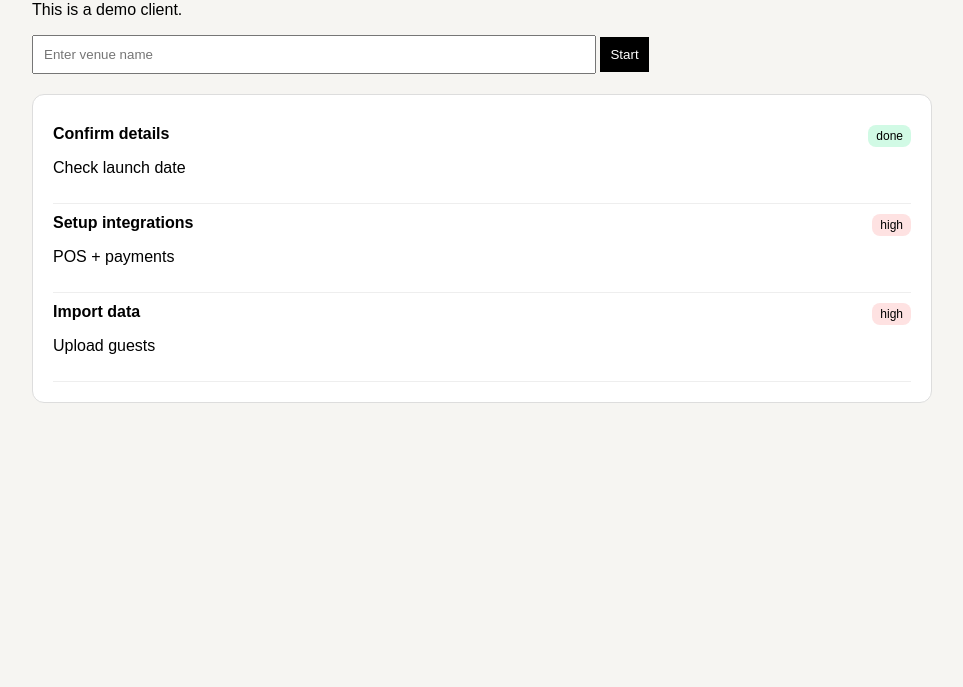
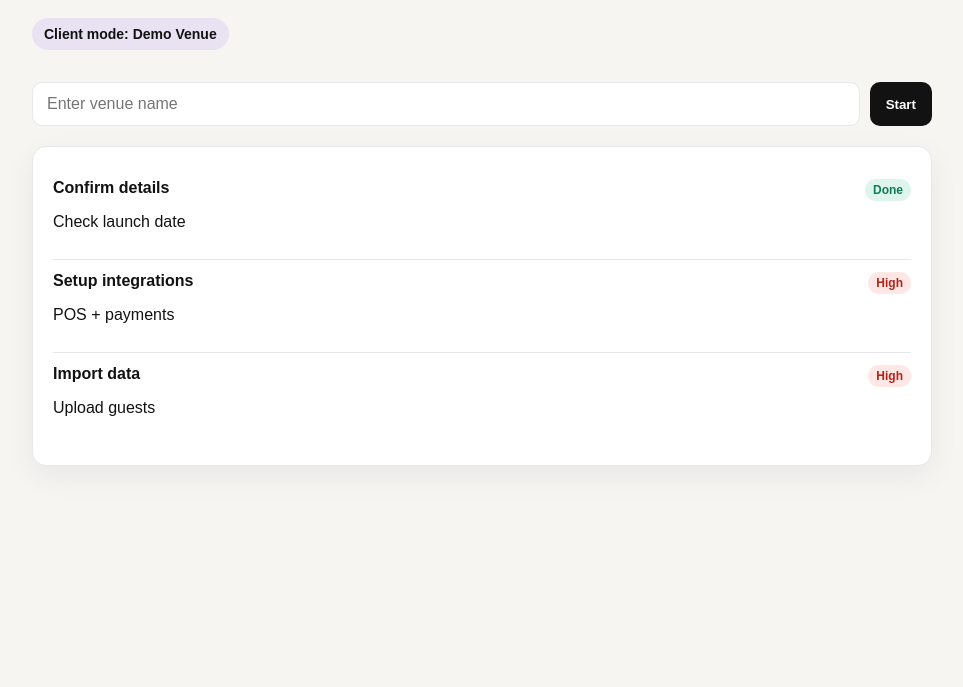
Before and after one commit to rajmarkandoo-dot/onboarding, a plain HTML site: page index.html in a window 1280 px wide. Shown: the part 113-800 px from the top of the page, without its empty margins (158-1121 px from the left). Drawn offline with Linux system fonts and the light colour scheme.

Commit message:
Update index.html

```diff
--- a/index.html
+++ b/index.html
@@ -6,11 +6,27 @@
 <title>SevenRooms | Client Onboarding</title>
 
 <style>
+  :root {
+    --bg: #f6f5f2;
+    --card: #ffffff;
+    --text: #121212;
+    --muted: #6b7280;
+    --line: #e5e7eb;
+    --brand: #7a3ef0;
+    --brand-2: #ff6b5d;
+    --good: #2fbf8f;
+    --warn: #f2b84b;
+    --danger: #ff6b5d;
+  }
+
+  * { box-sizing: border-box; }
+
   body {
     font-family: Arial, sans-serif;
-  background: #f6f5f2;
+    background: var(--bg);
     margin: 0;
     padding: 40px;
+    color: var(--text);
   }
 
   .container {
@@ -19,72 +35,126 @@ body {
   }
 
   h1 {
-  margin-bottom: 10px;
+    margin: 0 0 10px;
+    font-size: 40px;
+    letter-spacing: -0.03em;
+  }
+
+  .subtle {
+    margin: 0 0 18px;
+    color: var(--muted);
+  }
+
+  .chip {
+    display: inline-block;
+    padding: 8px 12px;
+    border-radius: 999px;
+    background: rgba(122, 62, 240, 0.10);
+    color: var(--text);
+    font-size: 14px;
+    font-weight: bold;
+    margin-bottom: 18px;
   }
 
   .card {
-  background: white;
+    background: var(--card);
     padding: 20px;
-  border-radius: 12px;
+    border-radius: 14px;
     margin-top: 20px;
-  border: 1px solid #ddd;
+    border: 1px solid var(--line);
+    box-shadow: 0 10px 30px rgba(18, 18, 18, 0.06);
   }
 
   .step {
-  border-bottom: 1px solid #eee;
-  padding: 10px 0;
+    border-bottom: 1px solid var(--line);
+    padding: 12px 0;
+  }
+
+  .step:last-child {
+    border-bottom: none;
+  }
+
+  .step strong {
+    display: block;
+    margin-bottom: 6px;
   }
 
   .badge {
     float: right;
     font-size: 12px;
     padding: 4px 8px;
-  border-radius: 8px;
+    border-radius: 999px;
+    font-weight: bold;
+    text-transform: capitalize;
   }
 
-.done { background: #d1fae5; }
-.high { background: #fee2e2; }
-.medium { background: #fef3c7; }
+  .done { background: rgba(47, 191, 143, 0.16); color: #117a58; }
+  .high { background: rgba(255, 107, 93, 0.16); color: #b42318; }
+  .medium { background: rgba(242, 184, 75, 0.18); color: #8a5900; }
+
+  .input-row {
+    display: flex;
+    gap: 10px;
+    flex-wrap: wrap;
+    margin-top: 14px;
+  }
 
   input {
-  padding: 10px;
-  width: 60%;
+    padding: 12px 14px;
+    min-width: 280px;
+    flex: 1;
+    border: 1px solid var(--line);
+    border-radius: 10px;
+    font-size: 16px;
   }
 
   button {
-  padding: 10px;
-  background: black;
+    padding: 12px 16px;
+    background: var(--text);
     color: white;
     border: none;
+    border-radius: 10px;
+    cursor: pointer;
+    font-weight: bold;
+  }
+
+  button:hover {
+    opacity: 0.92;
+  }
+
+  code {
+    background: rgba(18, 18, 18, 0.06);
+    padding: 2px 6px;
+    border-radius: 6px;
   }
 </style>
 </head>
 
 <body>
+  <div class="container">
+    <h1 id="title">Loading...</h1>
+    <p class="subtle" id="lead"></p>
 
-<div class="container">
+    <div class="chip" id="clientMode">Client mode: loading</div>
 
-<h1 id="title">Loading...</h1>
-<p id="lead"></p>
-
+    <div class="input-row">
       <input id="clientInput" placeholder="Enter venue name" />
       <button onclick="start()">Start</button>
+    </div>
 
     <div class="card" id="steps"></div>
-
   </div>
 
   <script>
     const CLIENTS = {
-
       demo: {
         name: "Demo Venue",
         title: "Welcome to your onboarding journey.",
         lead: "This is a demo client.",
         steps: [
-      {title: "Confirm details", body: "Check launch date", tone: "done"},
-      {title: "Setup integrations", body: "POS + payments", tone: "high"},
-      {title: "Import data", body: "Upload guests", tone: "high"}
+          { title: "Confirm details", body: "Check launch date", tone: "done" },
+          { title: "Setup integrations", body: "POS + payments", tone: "high" },
+          { title: "Import data", body: "Upload guests", tone: "high" }
         ]
       },
 
@@ -115,24 +185,24 @@ const CLIENTS = {
           }
         ]
       }
-
     };
 
     function getClient() {
       const params = new URLSearchParams(window.location.search);
-  return params.get("client") || "demo";
+      return (params.get("client") || "demo").trim().toLowerCase();
     }
 
     function render(clientKey) {
-  const client = CLIENTS[clientKey] || CLIENTS["demo"];
+      const client = CLIENTS[clientKey] || CLIENTS.demo;
 
       document.getElementById("title").innerText = client.title;
       document.getElementById("lead").innerText = client.lead;
+      document.getElementById("clientMode").innerText = "Client mode: " + client.name;
 
       const stepsHTML = client.steps.map(step => `
         <div class="step">
+          <span class="badge ${step.tone}">${step.tone}</span>
           <strong>${step.title}</strong>
-      <span class="badge ${step.tone}">${step.tone}</span>
           <p>${step.body}</p>
         </div>
       `).join("");
@@ -141,17 +211,21 @@ function render(clientKey) {
     }
 
     function slugify(text) {
-  return text.toLowerCase().replace(/\s+/g, "-");
+      return text
+        .trim()
+        .toLowerCase()
+        .replace(/['’]/g, "")
+        .replace(/[^a-z0-9]+/g, "-")
+        .replace(/^-+|-+$/g, "");
     }
 
     function start() {
-  const value = document.getElementById("clientInput").value;
-  const slug = slugify(value);
-  window.location.href = "?client=" + slug;
+      const value = document.getElementById("clientInput").value.trim();
+      const slug = value ? slugify(value) : "demo";
+      window.location.href = "?client=" + encodeURIComponent(slug) + "#step-1";
     }
 
     render(getClient());
   </script>
-
 </body>
 </html>
```
Lines whose indentation alone changed are shown as unchanged.
